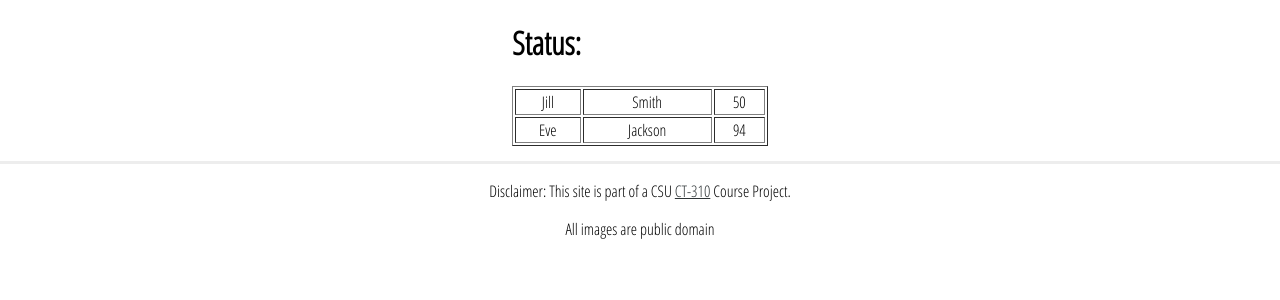
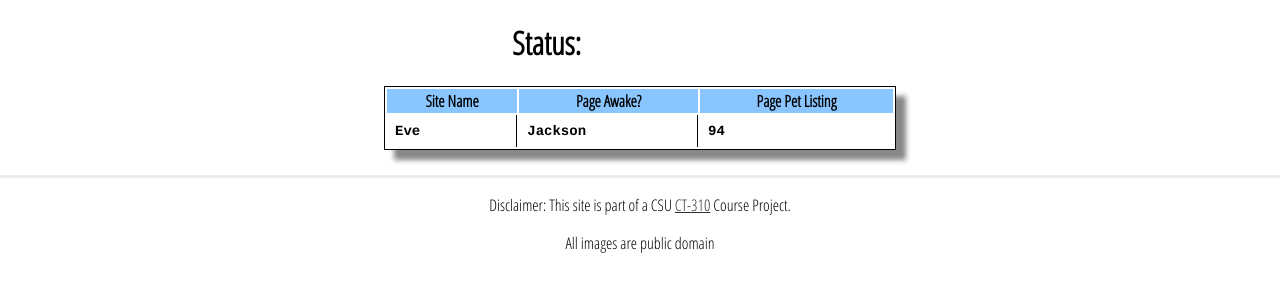
Before and after one commit to Tyru5/CT310-P3, a PHP site: page /status.php in a window 1280 px wide. Shown: the part 117-417 px from the top of the page. Run offline with PHP 8.4, Linux system fonts and the light colour scheme; some libraries are stand-ins or nearby versions.

Commit message:
managing the css

```diff
--- a/status.php
+++ b/status.php
@@ -27,11 +27,11 @@
 
 
     <!--Table for displaying the status's of all the other pages-->
-    <table border="1" id="status_table">
+    <table class="status_table">
         <tr>
-            <td>Jill</td>
-            <td>Smith</td>
-            <td>50</td>
+            <th>Site Name</th>
+            <th>Page Awake?</th>
+            <th>Page Pet Listing</th>
         </tr>
         <tr>
             <td>Eve</td>
--- a/style.css
+++ b/style.css
@@ -344,11 +344,61 @@ input[type=submit]{ /*button for the 'post' comment*/
 }
 
 /*ALL styling for project 3*/
-#status_table {
-  width: 20%;
-  margin-left: auto;
-  margin-right: auto;
-  margin-bottom: 15px;
-  margin-top: 15px;
-  text-align: center;
+.status_table {
+    margin-left: auto;
+    margin-right: auto;
+	width:40%;
+	box-shadow: 10px 10px 5px #888888;
+	border:1px solid #000000;
+    margin-bottom: 25px;
 }
+
+.status_table tr:nth-child(odd){
+    background-color:#89c6ff;
+}
+.status_table tr:nth-child(even){
+     background-color:#ffffff;
+}
+
+.status_table td{
+	vertical-align:middle;
+	border:1px solid #000000;
+	border-width:0px 1px 1px 0px;
+	text-align:left;
+	padding:8px;
+	font-size:14px;
+	font-family:Courier;
+	font-weight:bold;
+	color:#000000;
+}
+.status_table tr:last-child td{
+	border-width:0px 1px 0px 0px;
+}
+.status_table tr td:last-child{
+	border-width:0px 0px 1px 0px;
+}
+.status_table tr:last-child td:last-child{
+	border-width:0px 0px 0px 0px;
+}
+
+.status_table tr:first-child td{
+	background:-o-linear-gradient(bottom, #003f7f 5%, #003f7f 100%);
+    background:-webkit-gradient( linear, left top, left bottom, color-stop(0.05, #003f7f), color-stop(1, #003f7f) );
+	background:-moz-linear-gradient( center top, #003f7f 5%, #003f7f 100% );
+	filter:progid:DXImageTransform.Microsoft.gradient(startColorstr="#003f7f", endColorstr="#003f7f");	background: -o-linear-gradient(top,#003f7f,003f7f);
+	background-color:#003f7f;
+	border:0px solid #000000;
+	text-align:center;
+	border-width:0px 0px 1px 1px;
+	font-size:14px;
+	font-family:Courier;
+	font-weight:bold;
+	color:#ffffff;
+}
+
+.status_table tr:first-child:hover td{
+	background:-o-linear-gradient(bottom, #003f7f 5%, #003f7f 100%);	background:-webkit-gradient( linear, left top, left bottom, color-stop(0.05, #003f7f), color-stop(1, #003f7f) );
+	background:-moz-linear-gradient( center top, #003f7f 5%, #003f7f 100% );
+	filter:progid:DXImageTransform.Microsoft.gradient(startColorstr="#003f7f", endColorstr="#003f7f");	background: -o-linear-gradient(top,#003f7f,003f7f);
+	background-color:#003f7f;
+}
```
